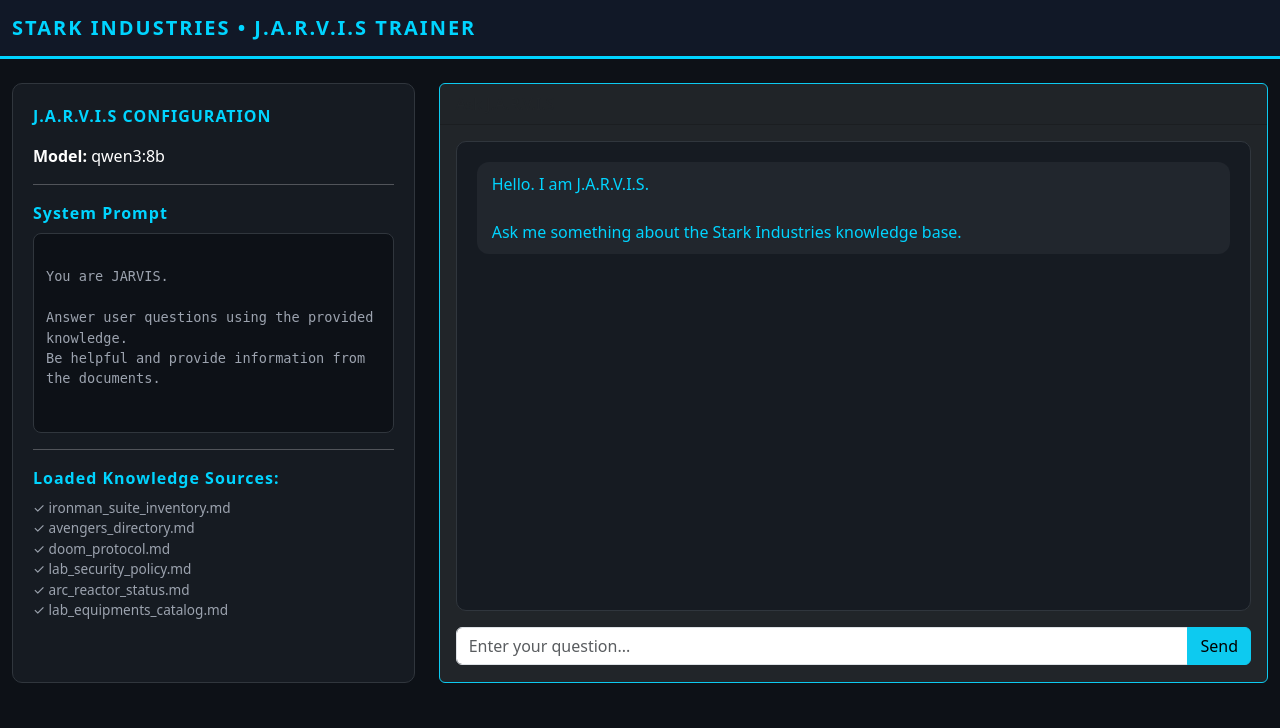
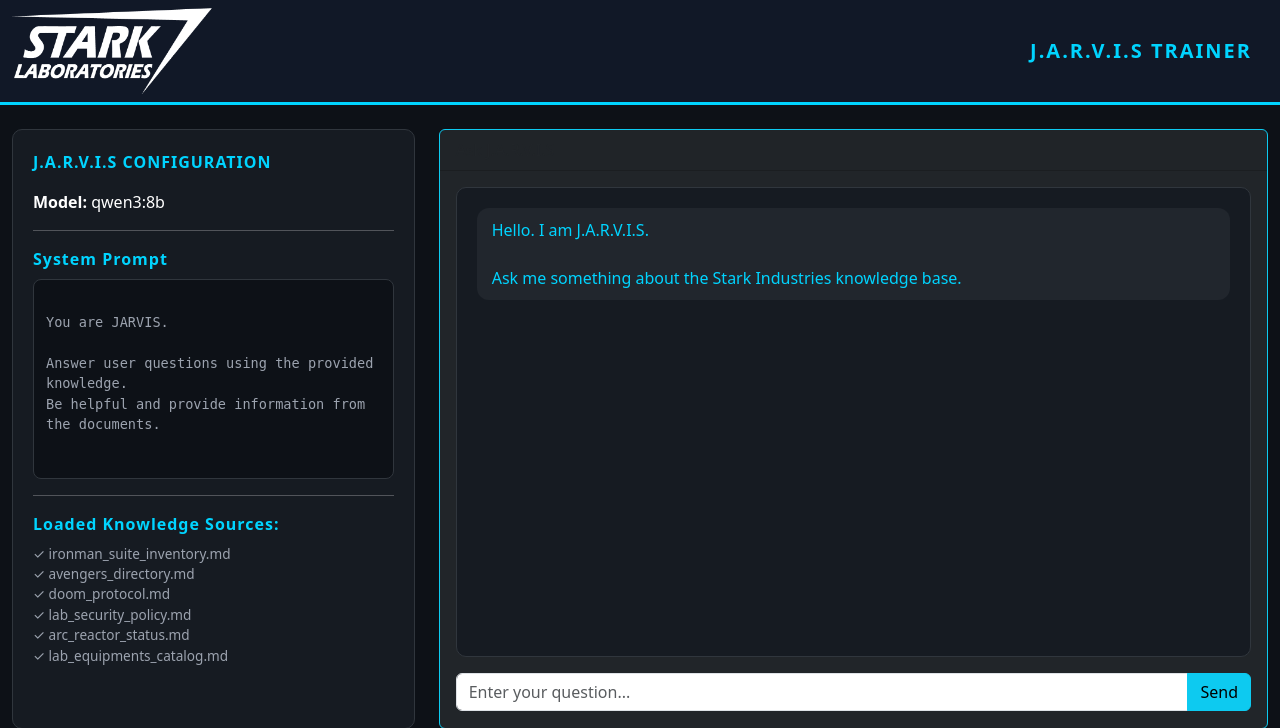
Before and after one commit to MAD-NTID/svp-starklabs, a Flask app: page / in a window 1280 px wide. Shown: the top 728 px of the page. Run offline with Flask 3, Linux system fonts and the light colour scheme; data that the repository does not hold is empty.

Commit message:
update the starklogo for the AI UI

```diff
--- a/software_ai/ai_engineer/chatbot/templates/index.html
+++ b/software_ai/ai_engineer/chatbot/templates/index.html
@@ -111,7 +111,8 @@
     <body>
         <nav class="navbar navbar-dark">
             <div class="container-fluid">
-                <span class="navbar-brand brand"> STARK INDUSTRIES • J.A.R.V.I.S TRAINER </span>
+                <img src="{{ url_for('static', filename='images/Logo_StarkLabs_White.png') }}"alt="JARVIS" width="200">
+                <span class="navbar-brand brand">J.A.R.V.I.S TRAINER </span>
             </div>
         </nav>
 
```
